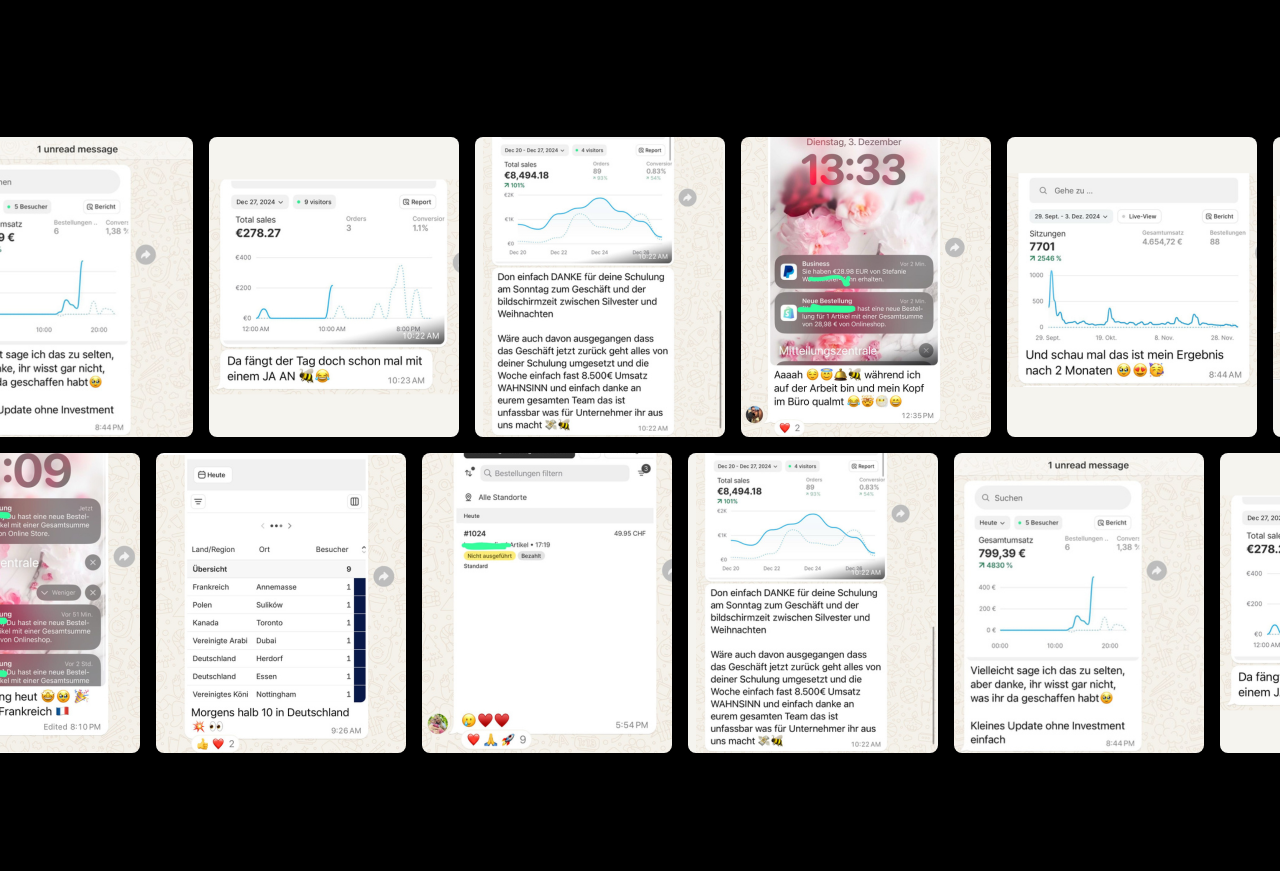
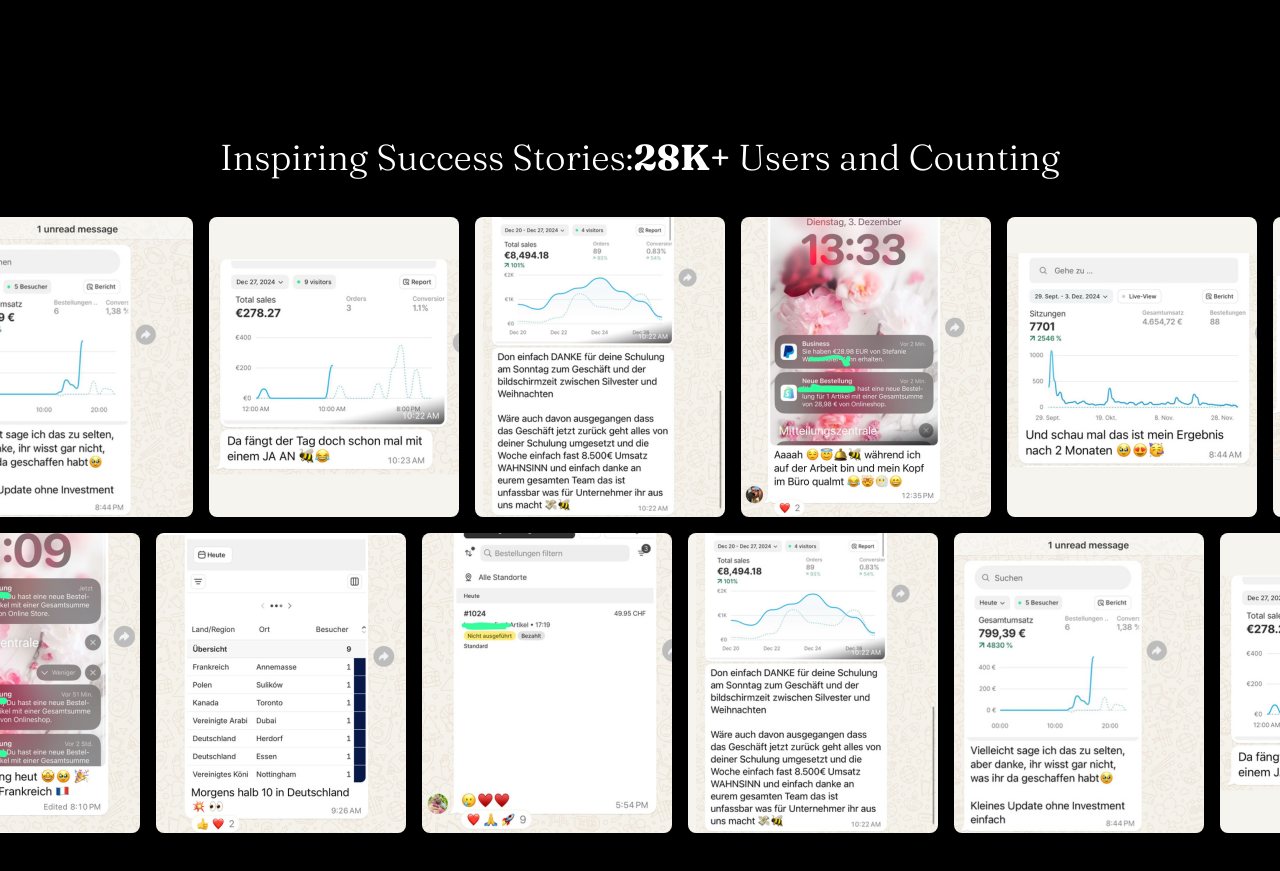
Before and after one commit to Idriss-Bk/BeeBoss-v3, a Next.js app: page / in a window 1280 px wide. Shown: the part 4180-5051 px from the top of the page. Built offline with nearby package versions, Linux system fonts and the light colour scheme.

Commit message:
add title for screenshot page

```diff
--- a/src/components/static/ScreenshotReviews.tsx
+++ b/src/components/static/ScreenshotReviews.tsx
@@ -40,6 +40,7 @@ const ScreenshotReviews = () => {
 
   return (
     <div ref={sectionRef} className='min-h-screen bg-black text-white p-10 flex flex-col items-center overflow-x-hidden'>
+        <div className='text-xl text-center font-fraunces font-light mb-10 lg:text-4xl xl:text-4xl'>Inspiring Success Stories:<span className='font-bold '>28K+</span>  Users and Counting</div>
       <div className='screenshot-reviews flex flex-col items-center space-y-4 w-full'>
         <div className='screenshot-line flex space-x-4 w-max'>
           {Array.from({ length: 12 }).map((_, index) => (
```
